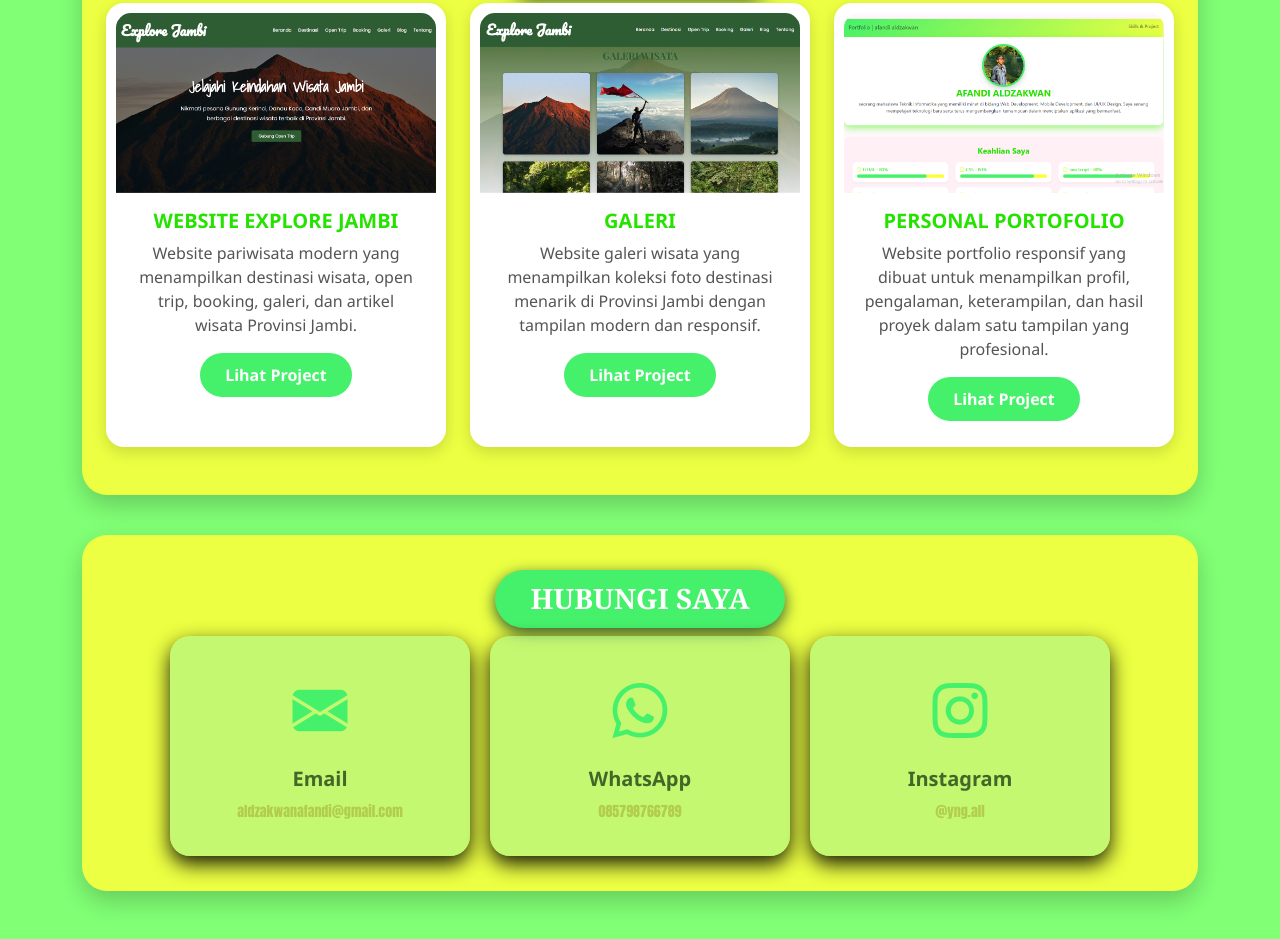
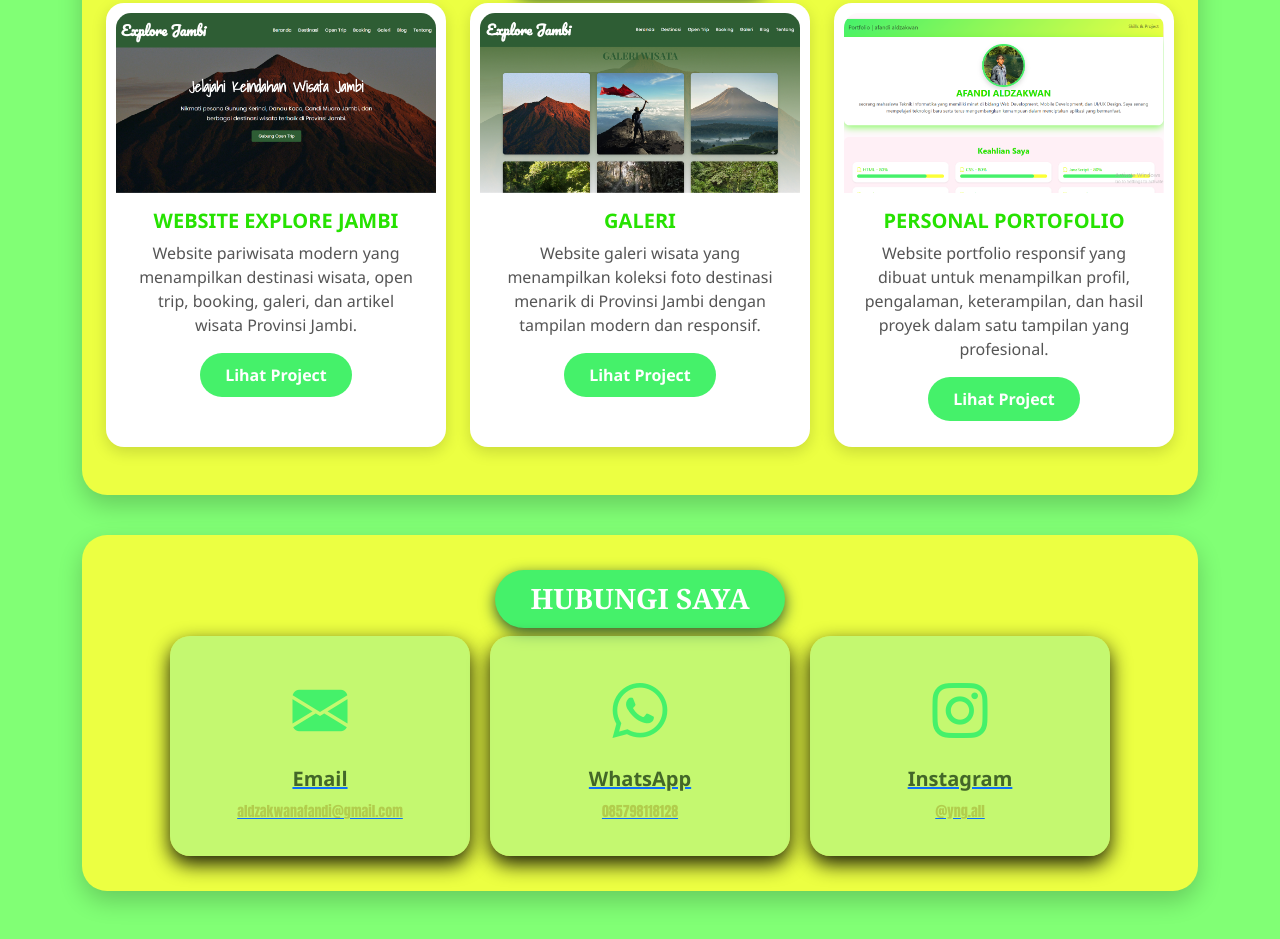
Before and after one commit to aldzakwanafandi-ai/portofolio-saya, a plain HTML site: page index.html in a window 1280 px wide. Shown: the part 994-1933 px from the top of the page. Drawn offline with nearby package versions, Linux system fonts and the light colour scheme.

Commit message:
Update index.html

```diff
--- a/index.html
+++ b/index.html
@@ -279,7 +279,7 @@ Website portfolio responsif yang dibuat untuk menampilkan profil, pengalaman, ke
 
         <div class="contact-card">
 
-                <div class="contact-item">
+            <a href="mailto:aldzakwanafandi@gmail.com" class="contact-item">
 
                 <i class="bi bi-envelope-fill"></i>
 
@@ -289,21 +289,21 @@ Website portfolio responsif yang dibuat untuk menampilkan profil, pengalaman, ke
                     aldzakwanafandi@gmail.com
                 </p>
 
-                </div>
+            </a>
 
-                <div class="contact-item">
+            <a href="https://wa.me/6285798118128" target="_blank" class="contact-item">
 
                 <i class="bi bi-whatsapp"></i>
 
                 <h5>WhatsApp</h5>
 
                 <p>
-                        085798766789
+                    085798118128
                 </p>
 
-                </div>
+            </a>
 
-                <div class="contact-item">
+            <a href="https://www.instagram.com/yng.all/" target="_blank" class="contact-item">
 
                 <i class="bi bi-instagram"></i>
 
@@ -313,9 +313,7 @@ Website portfolio responsif yang dibuat untuk menampilkan profil, pengalaman, ke
                     @yng.all
                 </p>
 
-                </div>
-
-            </div>
+            </a>
 
         </div>
 
```
Lines whose indentation alone changed are shown as unchanged.
